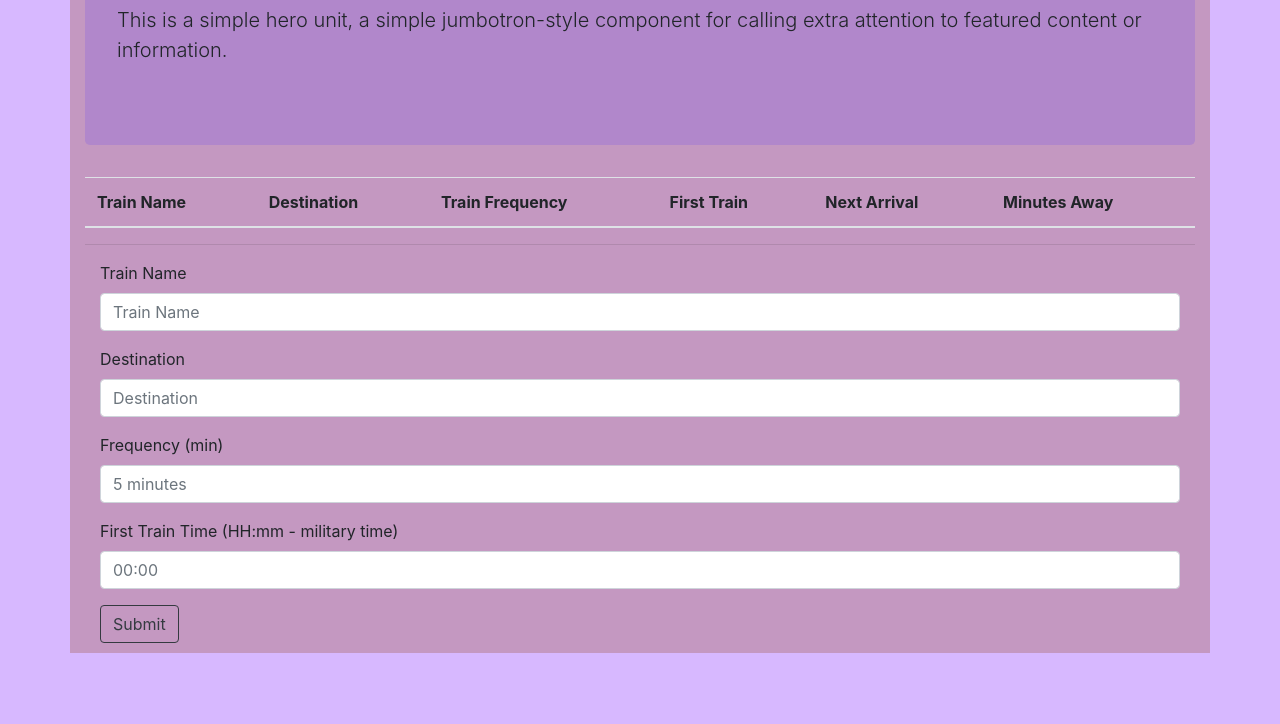
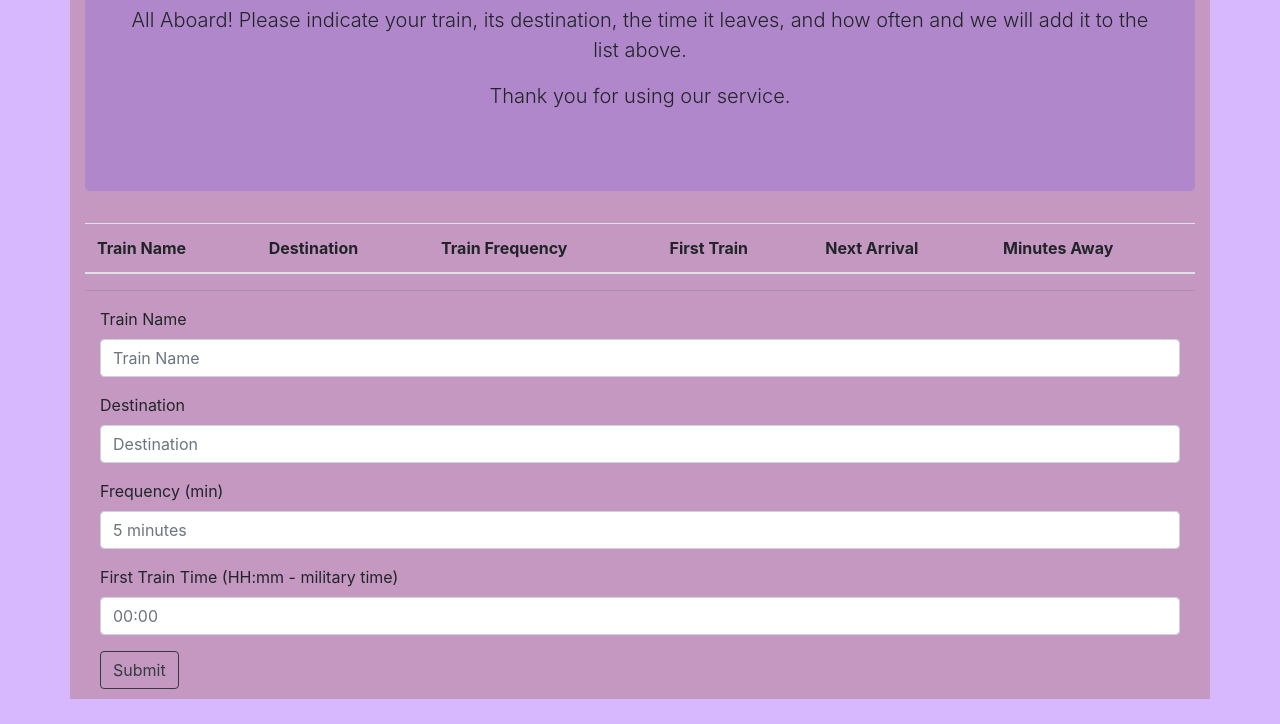
Before and after one commit to gelissa/trainScheduler, a plain HTML site: page index.html in a window 1280 px wide. Shown: the part 139-863 px from the top of the page. Before the commit the page ends 817 px from the top, so only its background shows below. Drawn offline with nearby package versions, Linux system fonts and the light colour scheme; no server answers.

Commit message:
changed the scheduler description

```diff
--- a/index.html
+++ b/index.html
@@ -24,8 +24,8 @@
 
         <div class="jumbotron">
             <h1 class="display-4 text-light">Train Scheduler</h1>
-            <p class="lead">This is a simple hero unit, a simple jumbotron-style component for calling extra attention
-                to featured content or information.</p>
+            <p class="lead">All Aboard! Please indicate your train, its destination, the time it leaves, and how often and we will add it to the list above.</p>
+            <p class="lead">Thank you for using our service. </p>
             <!-- <hr class="my-4">
             <p>It uses utility classes for typography and spacing to space content out within the larger container.</p>
             <a class="btn btn-primary btn-lg" href="#" role="button">Learn more</a> -->
--- a/style.css
+++ b/style.css
@@ -29,3 +29,7 @@ body {
 h1 {
     text-align: center;
 }
+
+.lead {
+    text-align: center;
+}
```
